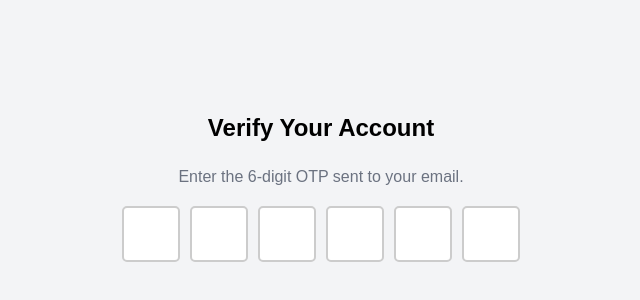
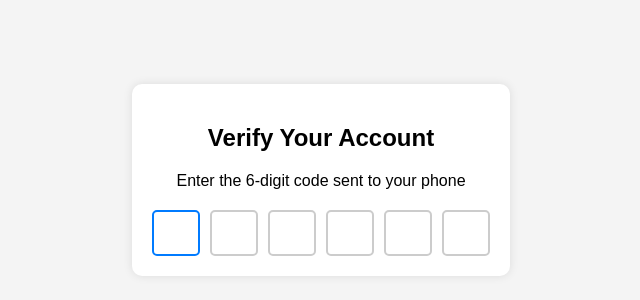
Before and after one commit to acciojob/OTP-satyamjha09, a website: page main.html in a window 1280 px wide. Shown: the part 228-528 px from the top of the page, without its empty margins (319-959 px from the left). Drawn offline with Linux system fonts and the light colour scheme.

Commit message:
created a submission

```diff
--- a/main.html
+++ b/main.html
@@ -7,8 +7,9 @@
 </head>
 
 <body>
-	 <h1 id="verification_heading">Verify Your Account</h1>
-    <p id="verification_subtext">Enter the 6-digit OTP sent to your email.</p>
+	 <div class="container">
+        <h2 id="verification_heading">Verify Your Account</h2>
+        <p id="verification_subtext">Enter the 6-digit code sent to your phone</p>
         <div class="code-container">
             <input type="text" maxlength="1" class="code" id="code-1">
             <input type="text" maxlength="1" class="code" id="code-2">
@@ -17,6 +18,7 @@
             <input type="text" maxlength="1" class="code" id="code-5">
             <input type="text" maxlength="1" class="code" id="code-6">
         </div>
+    </div>
     <script type="text/javascript" src="./script.js">
 </script>
 
--- a/script.js
+++ b/script.js
@@ -1,18 +1,22 @@
-const inputs = document.querySelectorAll(".code");
-
-        window.moveNext = function (input, index) {
-            if (input.value.length === 1 && index < inputs.length - 1) {
-                inputs[index + 1].focus();
-            }
-        };
-
-        window.handleBackspace = function (event, index) {
-            if (event.key === "Backspace" && !inputs[index].value && index > 0) {
-                inputs[index - 1].focus();
-            }
-        };
+const inputs = document.querySelectorAll('.code');
 
         inputs.forEach((input, index) => {
-            input.addEventListener("input", (e) => window.moveNext(e.target, index));
-            input.addEventListener("keydown", (e) => window.handleBackspace(e, index));
+            input.addEventListener('input', (e) => {
+                if (e.target.value) {
+                    if (index < inputs.length - 1) {
+                        inputs[index + 1].focus();
+                    }
+                }
+            });
+
+            input.addEventListener('keydown', (e) => {
+                if (e.key === 'Backspace' && !e.target.value) {
+                    if (index > 0) {
+                        inputs[index - 1].focus();
+                        inputs[index - 1].value = '';
+                    }
+                }
+            });
         });
+
+        inputs[0].focus();
--- a/styles.css
+++ b/styles.css
@@ -1,35 +1,33 @@
 body {
+            font-family: Arial, sans-serif;
             display: flex;
-            flex-direction: column;
+            justify-content: center;
             align-items: center;
-            justify-content: center;
-            min-height: 100vh;
-            background-color: #f3f4f6;
-            font-family: Arial, sans-serif;
+            height: 100vh;
+            background-color: #f4f4f4;
         }
-        h1 {
-            font-size: 24px;
-            font-weight: bold;
-            margin-bottom: 10px;
-        }
-        p {
-            color: #6b7280;
-            margin-bottom: 20px;
+        .container {
+            text-align: center;
+            background: white;
+            padding: 20px;
+            border-radius: 10px;
+            box-shadow: 0 0 10px rgba(0, 0, 0, 0.1);
         }
         .code-container {
             display: flex;
+            justify-content: center;
             gap: 10px;
+            margin-top: 20px;
         }
         .code {
-            width: 50px;
-            height: 50px;
+            width: 40px;
+            height: 40px;
+            font-size: 20px;
             text-align: center;
-            font-size: 20px;
             border: 2px solid #ccc;
             border-radius: 5px;
+        }
+        .code:focus {
+            border-color: #007bff;
             outline: none;
         }
-        .code:focus {
-            border-color: #3b82f6;
-            box-shadow: 0 0 5px rgba(59, 130, 246, 0.5);
-        }
```
Lines whose indentation alone changed are shown as unchanged.
